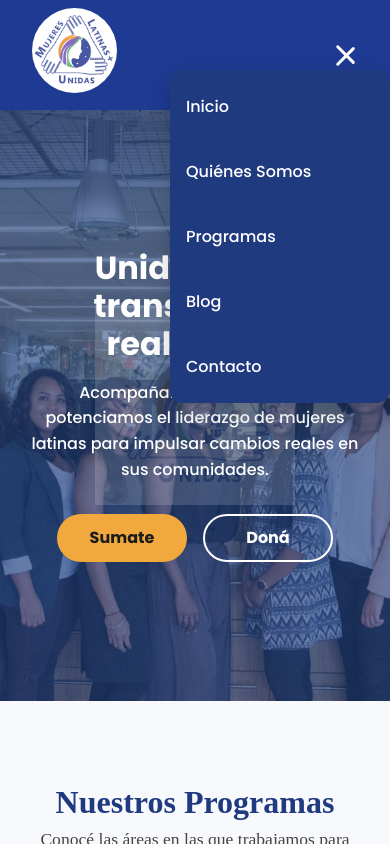
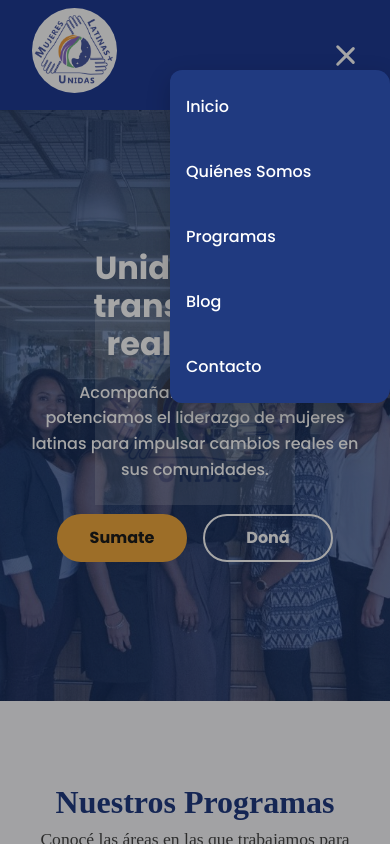
Before and after one commit to VaninaClara/mujeres-latinas-unidas, a React (Vite) app: page / in a window 390 px wide. Both pictures are taken after a click on the button 345 px from the left and 55 px from the top of the page. Shown: the top 844 px of the page. Built offline with nearby package versions, Linux system fonts and the light colour scheme.

Commit message:
Corregir scroll en móvil

```diff
--- a/src/components/Nav.css
+++ b/src/components/Nav.css
@@ -101,3 +101,30 @@
   .navbar-links li{ margin:.5rem 0; }
   .navbar-links a{ color:#fff; }
 }
+
+/* Evita scroll de fondo cuando el menú está abierto */
+body.menu-open {
+  overflow: hidden;
+  overscroll-behavior: none;
+}
+
+/* Elimina “bamboleo” lateral accidental */
+html, body {
+  overflow-x: hidden;
+}
+
+/* Overlay detrás del panel en móvil */
+.nav-overlay {
+  position: fixed;
+  inset: 0;
+  background: rgba(0,0,0,.35);
+  border: 0;
+  margin: 0;
+  padding: 0;
+  z-index: 999;  /* debajo del panel */
+}
+
+/* Ayuda a la animación del panel actual */
+@media (max-width:768px){
+  .navbar-links { will-change: transform; }
+}
--- a/src/components/Nav.tsx
+++ b/src/components/Nav.tsx
@@ -1,4 +1,4 @@
-import { useState } from "react";
+import { useEffect, useState } from "react";
 import { Link } from "react-router-dom";
 import "./Nav.css";
 import logo from "../assets/logo-mlu.png";
@@ -6,39 +6,54 @@ import logo from "../assets/logo-mlu.png";
 const Nav = () => {
   const [menuOpen, setMenuOpen] = useState(false);
 
-  const toggleMenu = () => {
-    setMenuOpen(!menuOpen);
-  };
+  const toggleMenu = () => setMenuOpen(v => !v);
+  const closeMenu = () => setMenuOpen(false);
+
+  // 🔒 Bloquear scroll del body cuando el menú está abierto
+  useEffect(() => {
+    if (menuOpen) document.body.classList.add("menu-open");
+    else document.body.classList.remove("menu-open");
+    return () => document.body.classList.remove("menu-open");
+  }, [menuOpen]);
+
+  // ⎋ Cerrar con tecla ESC
+  useEffect(() => {
+    const onKey = (e: KeyboardEvent) => e.key === "Escape" && closeMenu();
+    window.addEventListener("keydown", onKey);
+    return () => window.removeEventListener("keydown", onKey);
+  }, []);
 
   return (
     <nav className="navbar">
-      {/* Logo */}
       <div className="navbar-logo">
-        <Link to="/" onClick={() => setMenuOpen(false)}>
+        <Link to="/" onClick={closeMenu}>
           <img src={logo} alt="Mujeres Latinas Unidas+" />
         </Link>
       </div>
 
-      {/* Botón hamburguesa */}
       <div
         className={`hamburger ${menuOpen ? "active" : ""}`}
         onClick={toggleMenu}
         aria-label="Abrir menú"
+        aria-expanded={menuOpen}
+        aria-controls="nav-panel"
+        role="button"
       >
-        <span></span>
-        <span></span>
-        <span></span>
+        <span></span><span></span><span></span>
       </div>
 
-      {/* Enlaces */}
-      <ul className={`navbar-links ${menuOpen ? "open" : ""}`}>
-  <li><Link to="/" onClick={() => setMenuOpen(false)}>Inicio</Link></li>
-  <li><Link to="/quienes-somos" onClick={() => setMenuOpen(false)}>Quiénes Somos</Link></li>
-  <li><Link to="/programas" onClick={() => setMenuOpen(false)}>Programas</Link></li>
-  <li><Link to="/blog" onClick={() => setMenuOpen(false)}>Blog</Link></li>
-  <li><Link to="/contacto" onClick={() => setMenuOpen(false)}>Contacto</Link></li>
-</ul>
+      {/* Overlay solo cuando está abierto (toca afuera y cierra) */}
+      {menuOpen && (
+        <button className="nav-overlay" onClick={closeMenu} aria-label="Cerrar menú"></button>
+      )}
 
+      <ul id="nav-panel" className={`navbar-links ${menuOpen ? "open" : ""}`}>
+        <li><Link to="/" onClick={closeMenu}>Inicio</Link></li>
+        <li><Link to="/quienes-somos" onClick={closeMenu}>Quiénes Somos</Link></li>
+        <li><Link to="/programas" onClick={closeMenu}>Programas</Link></li>
+        <li><Link to="/blog" onClick={closeMenu}>Blog</Link></li>
+        <li><Link to="/contacto" onClick={closeMenu}>Contacto</Link></li>
+      </ul>
     </nav>
   );
 };
```
